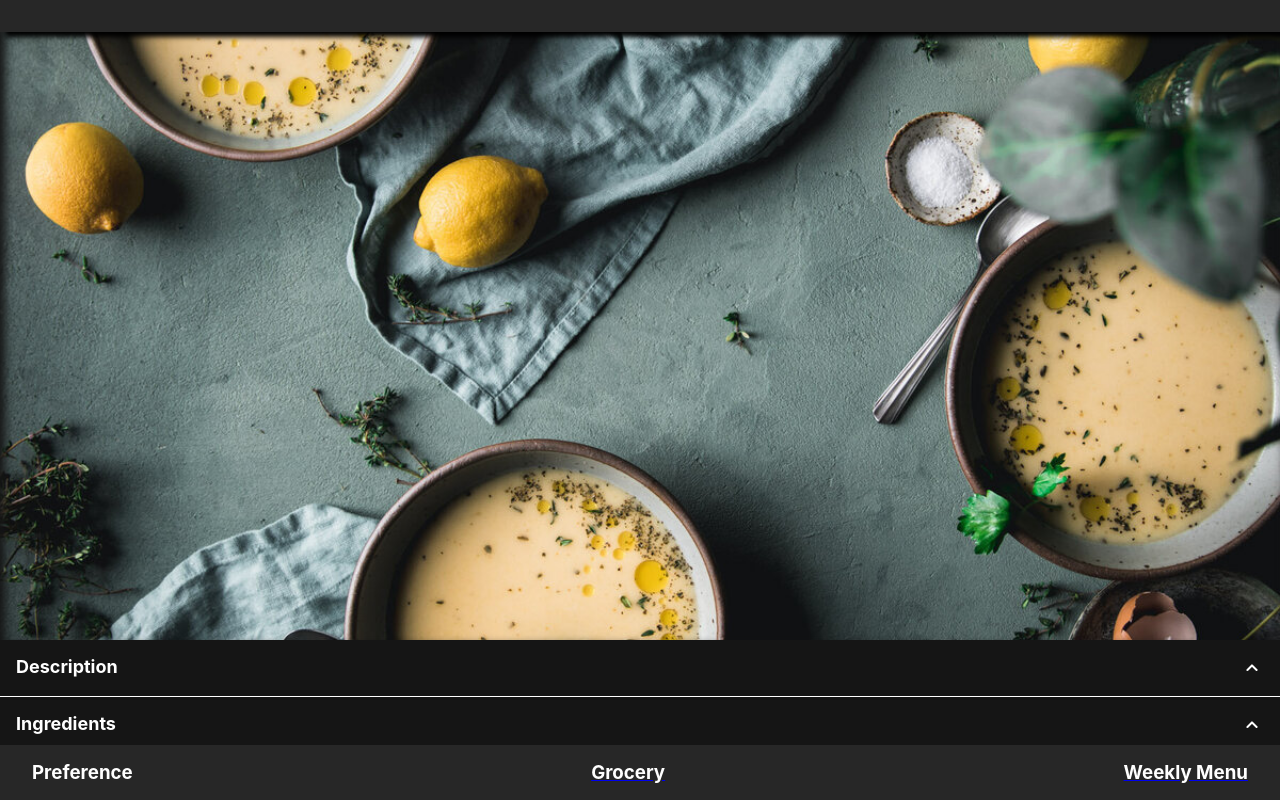
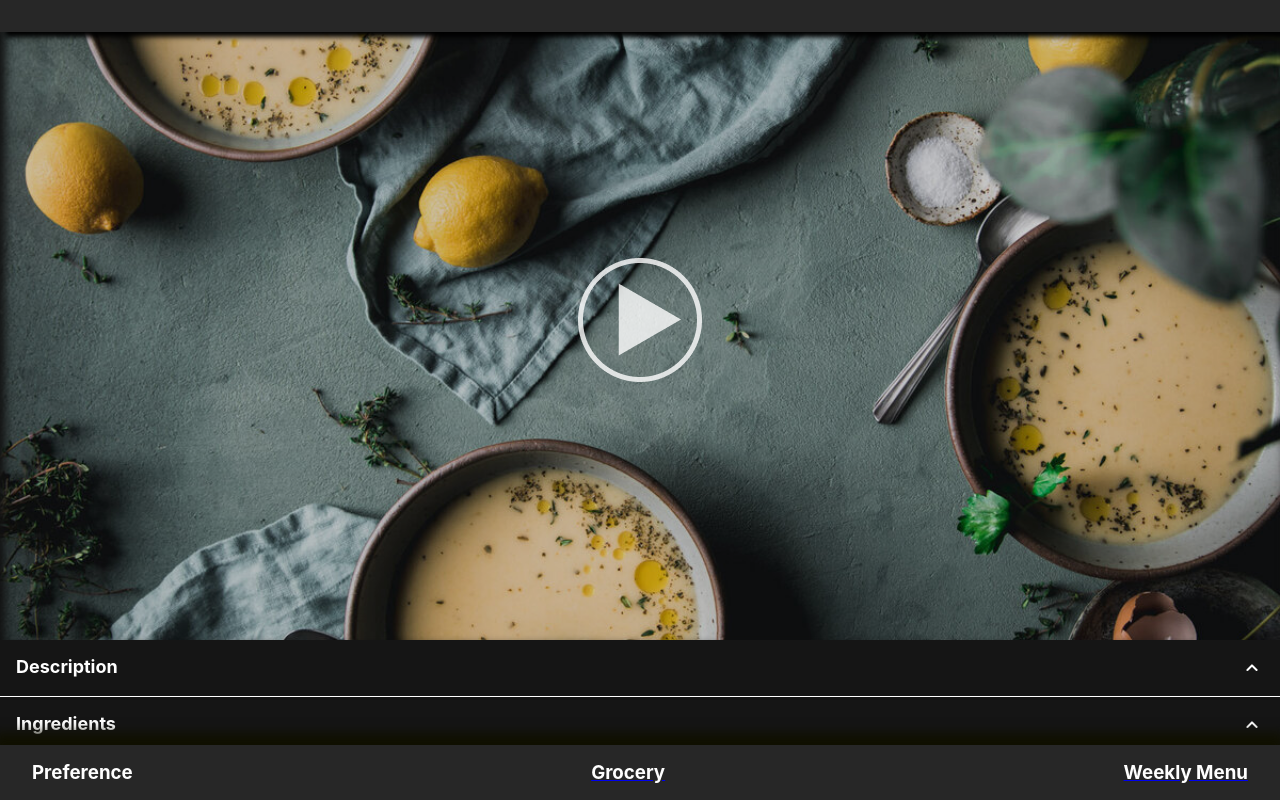
Before and after one commit to Corey-Chen-UXUI/capstone, a React (Create React App) app: page /recipes/1 in a window 1280 px wide. Shown: the top 800 px of the page. Built offline with nearby package versions, Linux system fonts and the light colour scheme; no server answers.

Commit message:
keep everything sync

```diff
--- a/src/components/nav/nav.scss
+++ b/src/components/nav/nav.scss
@@ -9,7 +9,10 @@
     padding: 1rem 2rem;
     background-color: $header-black;
     width: 100%;
+    box-shadow: -1px -6px 11px 6px #101000;
     &__text {
         color: white;
+        cursor: pointer;
+        text-decoration: none;
     }
 }
--- a/src/components/recipeDetails/RecipeDetails.jsx
+++ b/src/components/recipeDetails/RecipeDetails.jsx
@@ -2,6 +2,7 @@ import "./recipeDetails.scss";
 import { useEffect, useState } from "react";
 import { useParams } from "react-router-dom";
 import axios from "axios";
+import play from "../../assets/images/icons/play-video.png";
 import Acordion from "../accordion/Accordion";
 
 function RecipeDetails() {
@@ -29,9 +30,13 @@ function RecipeDetails() {
     return (
         <div>
             <section className="recipe">
-                <h1 className="recipe__header">{selectedRecipes.name}</h1>
+                <h1 className="recipe__header">{selectedRecipes.name}</h1>{" "}
+                <section className="recipe__video" href="https://youtu.be/kKiYVLIk_9s"></section>
                 <section className="recipe__content">
-                    <section className="recipe__image" alt="recipe-image"></section>
+                    <section className="recipe__image" alt="recipe-image">
+                        <section className="overlay"></section>
+                        <img className="recipe__playvideo" src={play} />
+                    </section>
                     {/* accordion section */}
                     <Acordion title="Description" content={selectedRecipes.description}></Acordion>
                     <Acordion title="Ingredients" content={selectedRecipes.ingredients}></Acordion>
--- a/src/components/recipeDetails/recipeDetails.scss
+++ b/src/components/recipeDetails/recipeDetails.scss
@@ -11,6 +11,7 @@
         box-shadow: 5px 5px 5px black;
         position: fixed;
         width: 100%;
+        z-index: 10;
     }
     &__image {
         box-shadow: inset 5px 5px 10px $bg-black;
@@ -19,5 +20,23 @@
         background-position: center;
         background-size: cover;
         height: 80vh;
+        position: relative;
+    }
+    &__playvideo {
+        font-size: 3rem;
+        color: white;
+        position: absolute;
+        top: 50%;
+        left: 50%;
+        opacity: 0.8;
+        transform: translate(-50%, -50%);
+        z-index: 8;
     }
 }
+.overlay {
+    background-color: rgba(0, 0, 0, 0.2);
+    position: relative;
+    width: auto;
+    height: 80vh;
+    z-index: 7;
+}
--- /dev/null
+++ b/src/components/videoPlayer/videoPlayer.scss
@@ -0,0 +1 @@
+@use "../../styles/index" as *;
```
Also changed, not shown: src/components/videoPlayer/VideoPlayer.jsx (added, +7 -0 lines), src/assets/images/icons/play-video.png (added).
